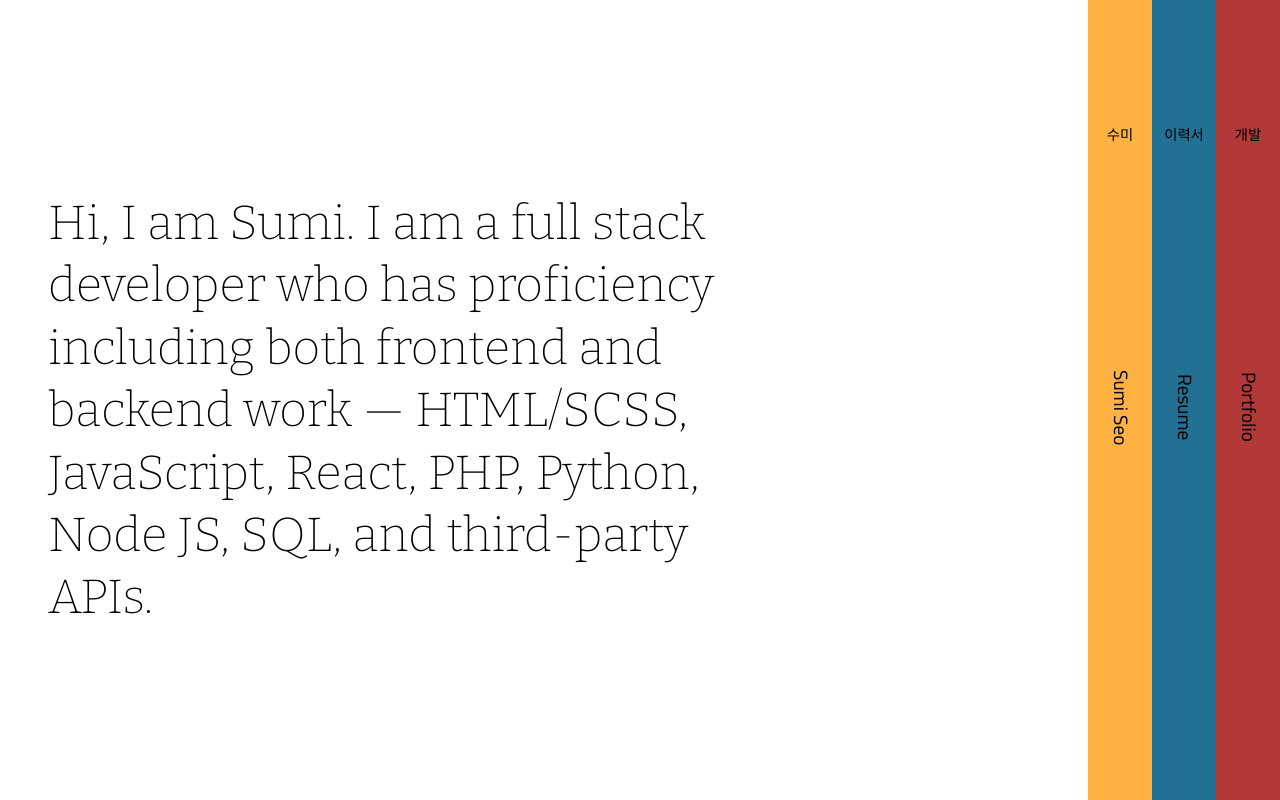
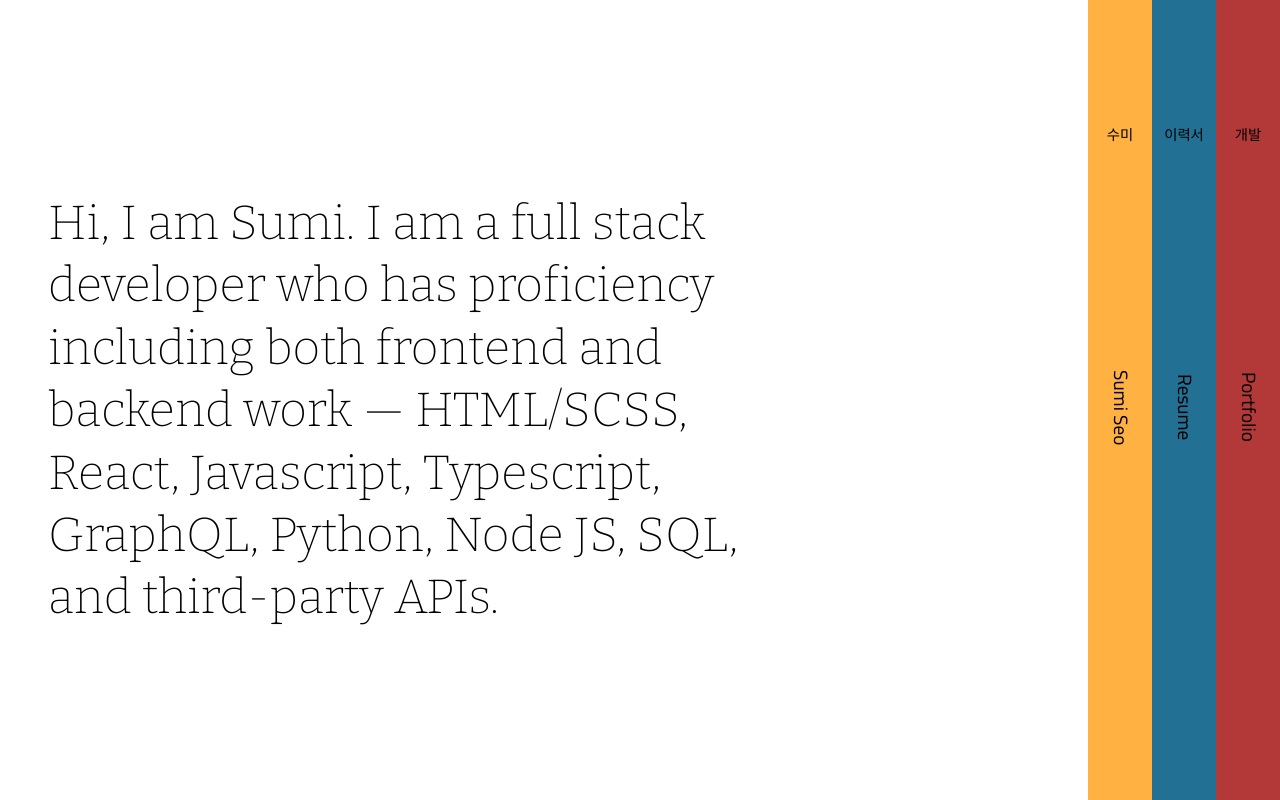
Before and after one commit to SumiSeo/portfolio, a website: page index.html in a window 1280 px wide. Shown: the top 800 px of the page. Drawn offline with nearby package versions, Linux system fonts and the light colour scheme; a web font is replaced by a local one.

Commit message:
feat(title): change content of title

```diff
--- a/index.html
+++ b/index.html
@@ -5,7 +5,7 @@
     <meta name="viewport" content="width=device-width, initial-scale=1.0" />
     <link rel="stylesheet" href="dist/css/reset.css" />
     <link rel="stylesheet" href="dist/css/styles.css" />
-    <title>Sumi Seo | Fullstack Devloper</title>
+    <title>Sumi Seo | Software Engineer</title>
     <link rel="stylesheet" href="https://unpkg.com/leaflet@1.7.1/dist/leaflet.css"
   integrity="sha512-xodZBNTC5n17Xt2atTPuE1HxjVMSvLVW9ocqUKLsCC5CXdbqCmblAshOMAS6/keqq/sMZMZ19scR4PsZChSR7A=="
   crossorigin=""/>
@@ -39,7 +39,7 @@
           <div class="intro__box__logo"></div>
           <div class="intro__box__text">
             <h1>
-              Hi, I am Sumi. I am a full stack developer who has proficiency including both frontend and backend work —  HTML/SCSS, JavaScript, React, PHP, Python, Node JS, SQL, and third-party APIs.
+              Hi, I am Sumi. I am a full stack developer who has proficiency including both frontend and backend work —  HTML/SCSS, React, Javascript, Typescript, GraphQL, Python, Node JS, SQL, and third-party APIs.
             </h1>
           </div>
         </div>
```
Also changed, not shown: 1 other file.
